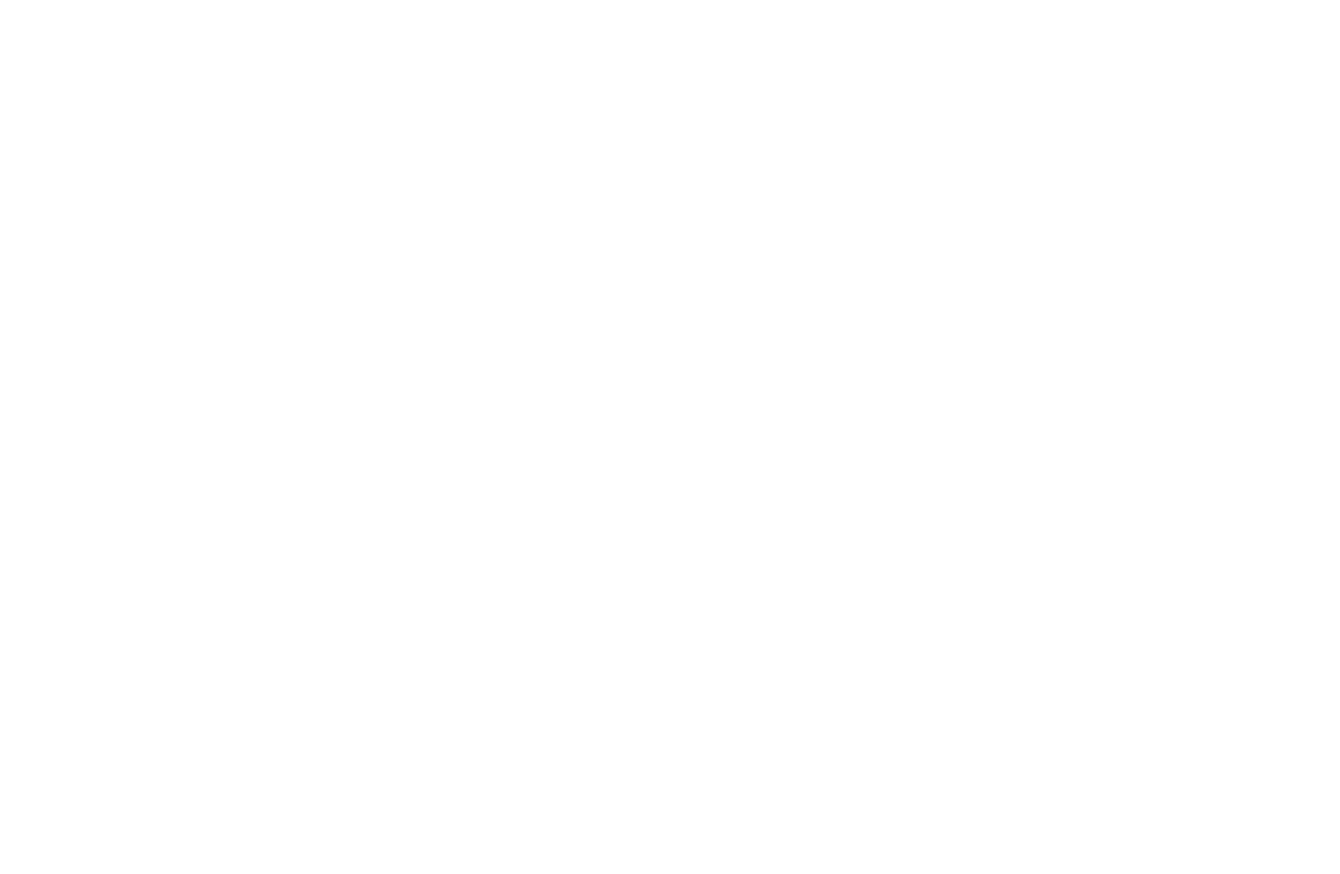
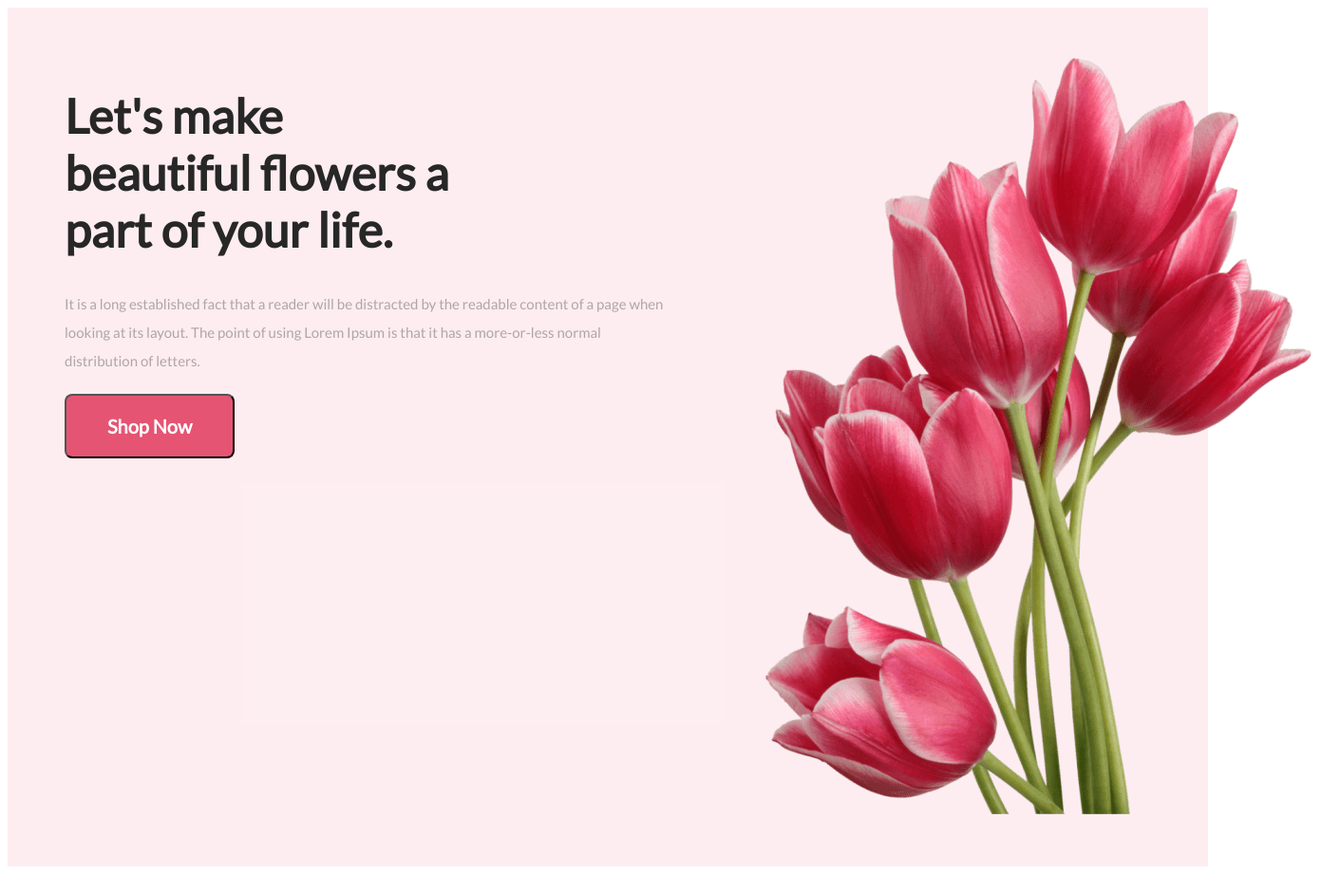
Before and after one commit to Shuvojitdev/Flower-shop-website-assign, a plain HTML site: page index.html in a window 1280 px wide. Shown: the whole page at 95% size, 1411 px wide, since content can reach past the window. Before the commit the page ends 800 px from the top, so only its background shows below. Drawn offline with nearby package versions, Linux system fonts and the light colour scheme.

Commit message:
header with images

```diff
--- a/index.html
+++ b/index.html
@@ -4,7 +4,25 @@
     <meta charset="UTF-8">
     <meta name="viewport" content="width=device-width, initial-scale=1.0">
     <title>Flower Shop Website</title>
+
+    <link rel="preconnect" href="https://fonts.googleapis.com">
+<link rel="preconnect" href="https://fonts.gstatic.com" crossorigin>
+<link href="https://fonts.googleapis.com/css2?family=Lato&family=Open+Sans:wght@800&display=swap" rel="stylesheet">
+
+<link rel="stylesheet" href="style.css">
 </head>
+<header class="header">
+    <div>
+    <h1 class="title">
+        Let's make <pr>beautiful flowers a</pr>part of your life.
+    </h1>
+    <h4 class="sub-title">It is a long established fact that a reader will be distracted by the readable content of a page when looking at its layout. The point of using Lorem Ipsum is that it has a more-or-less normal distribution of letters.</h4>
+    <button class="button"><span class="shop">Shop Now</span></button>
+</div>
+<div>
+    <img class="Header-pic"  src="Flower Asset/pngwing 10.png" alt="">
+</div>
+</header>
 <body>
 
 </body>
--- /dev/null
+++ b/style.css
@@ -0,0 +1,71 @@
+/* Common shared style */
+body {
+    font-family: 'Lato', sans-serif;
+    font-family: 'Open Sans', sans-serif;
+}
+
+/* heading related style */
+.title {
+    color: #272727;
+    font-family: Lato;
+    font-size: 50px;
+    font-style: normal;
+    font-weight: 800;
+    line-height: normal;
+
+    display: flex;
+    width: 708px;
+    flex-direction: column;
+    flex-shrink: 0;
+}
+
+.sub-title {
+    color: #27272799;
+    opacity: 60%;
+    font-family: Lato;
+    font-size: 15px;
+    font-style: normal;
+    font-weight: 400;
+    line-height: 30px;
+
+    display: flex;
+    width: 634px;
+    flex-direction: column;
+    flex-shrink: 0;
+
+}
+
+.button {
+    border-radius: 8px;
+    background: #E55473;
+
+    display: inline-flex;
+    padding: 20px 43px;
+    align-items: flex-start;
+    gap: 10px;
+}
+
+.shop {
+    color: #FFF;
+    font-family: Lato;
+    font-size: 20px;
+    font-style: normal;
+    font-weight: 700;
+    line-height: normal;
+}
+
+/* header related style */
+.header {
+    background-color: #E554731A;
+    background: opacity 10%;
+    padding: 50px 150px 50px 60px;
+    display: flex;
+
+}
+
+.header-pic {
+    width: 150px;
+    height: 200px;
+    flex-shrink: 0;
+    /* padding: 50px 240px 4017px 1045px; */
+}
```
Also changed, not shown: Flower Asset/Flower 01.png (added), Flower Asset/Group 57.png (added), Flower Asset/Group 58.png (added), Flower Asset/Group 59.png (added), Flower Asset/Rectangle 4.png (added), Flower Asset/Rectangle 5.png (added), Flower Asset/Rectangle 6.png (added), Flower Asset/Rectangle 9.png (added), Flower Asset/pngwing 10.png (added), Flower Asset/pngwing 5.png (added), Flower Asset/pngwing 6.png (added), Flower Asset/pngwing 7.png (added), Flower Asset/pngwing 8.png (added).
